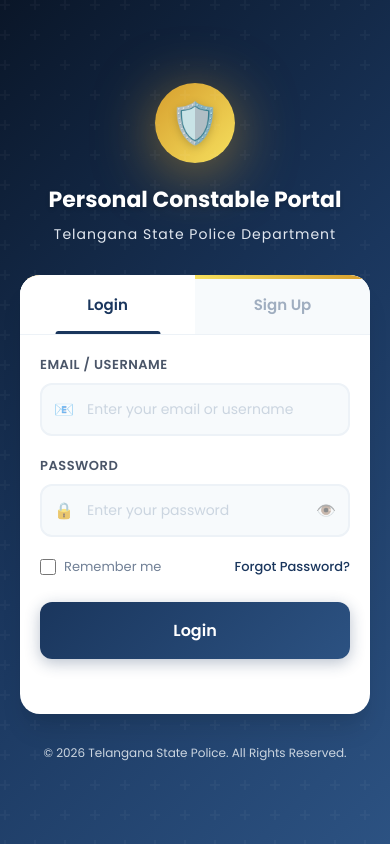
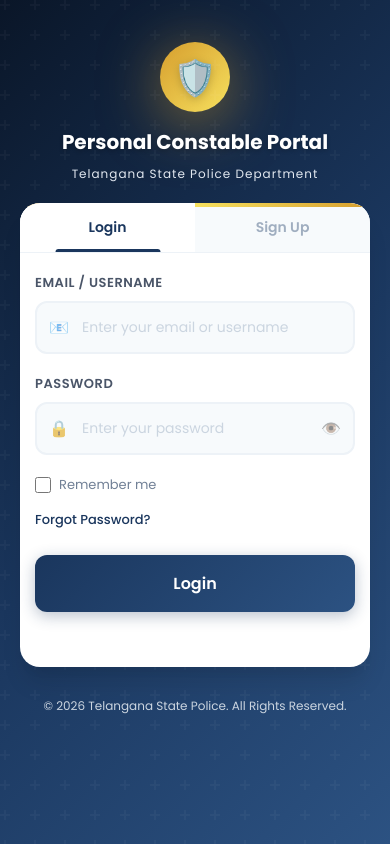
Before and after one commit to bourojuakshay/dad-project, a plain HTML site: page index.html in a window 390 px wide. Drawn offline with Linux system fonts and the light colour scheme.

Commit message:
fix: make entire dashboard mobile responsive

```diff
--- a/css/auth.css
+++ b/css/auth.css
@@ -55,6 +55,13 @@ body::before {
   width: 100%;
   max-width: 480px;
   animation: fadeInUp 0.6s ease-out;
+  margin: 0 auto;
+}
+
+@media (max-width: 480px) {
+  .auth-container {
+    padding: 0 10px;
+  }
 }
 
 @keyframes fadeInUp {
@@ -154,6 +161,13 @@ body::before {
   cursor: pointer;
   transition: all 0.3s ease;
   position: relative;
+}
+
+@media (max-width: 480px) {
+  .tab-btn {
+    padding: 14px 10px;
+    font-size: 14px;
+  }
 }
 
 .tab-btn::after {
@@ -257,6 +271,7 @@ body::before {
   color: var(--gray-800);
   transition: all 0.3s ease;
   background: var(--gray-100);
+  box-sizing: border-box;
 }
 
 .input-wrapper input:focus {
@@ -375,20 +390,46 @@ body::before {
 
 /* Responsive */
 @media (max-width: 480px) {
+  body {
+    padding: 10px;
+    align-items: flex-start;
+    padding-top: 5vh;
+  }
+
+  .logo-section {
+    margin-bottom: 20px;
+  }
+
   .logo-section h1 {
-    font-size: 22px;
+    font-size: 20px;
+  }
+
+  .subtitle {
+    font-size: 12px;
   }
 
   .auth-form {
-    padding: 20px;
+    padding: 20px 15px;
   }
 
   .badge {
-    width: 80px;
-    height: 80px;
+    width: 70px;
+    height: 70px;
+    margin-bottom: 15px;
   }
 
   .badge-icon {
-    font-size: 40px;
+    font-size: 35px;
+  }
+
+  .form-options {
+    flex-direction: column;
+    align-items: flex-start;
+    gap: 15px;
+  }
+
+  .form-row {
+    grid-template-columns: 1fr;
+    gap: 0px;
   }
 }
```
Also changed, not shown: css/dashboard.css (+29 -2 lines), css/sidebar.css (+8 -2 lines).
